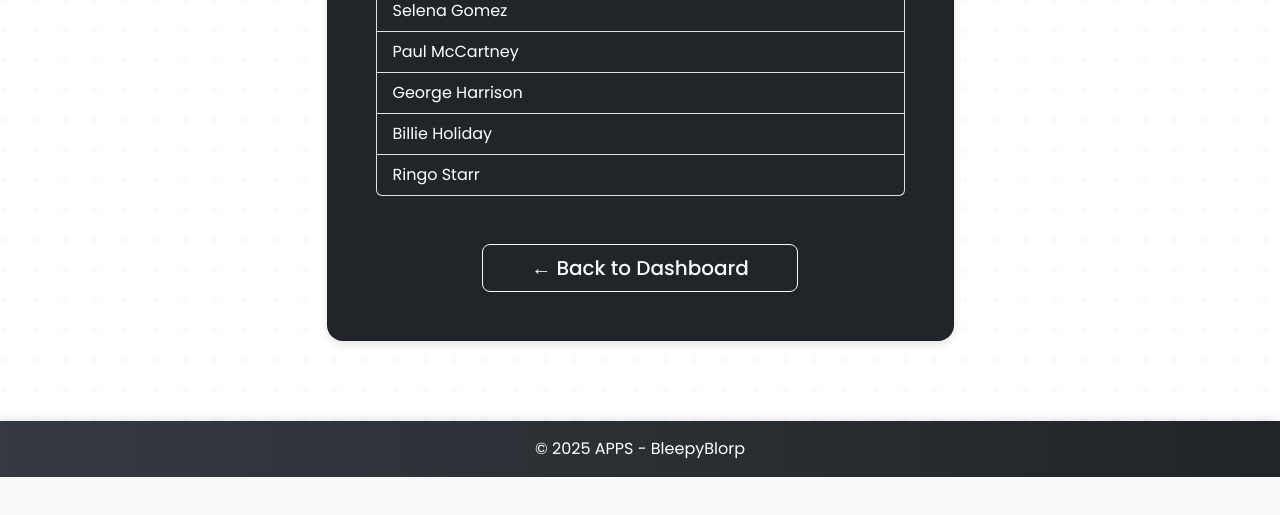
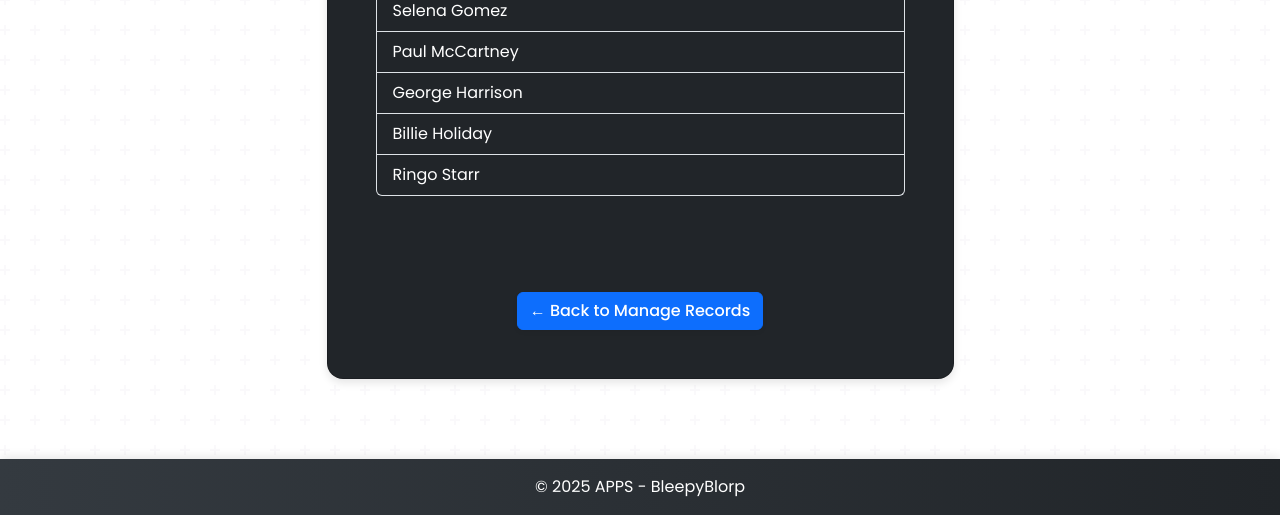
Before and after one commit to hadya584/gradpath, a Flask app: page /display_students in a window 1280 px wide. Shown: the part 755-1270 px from the top of the page. Before the commit the page ends 1232 px from the top, so only its background shows below. Run offline with Flask 3, Linux system fonts and the light colour scheme; a user stored in the database is signed in; data comes from the database, SQL or seed files in the repository; some libraries are stand-ins or nearby versions.

Commit message:
fixed admin back buttons

```diff
--- a/templates/admin/view_table.html
+++ b/templates/admin/view_table.html
@@ -64,7 +64,7 @@
 
             <div class="text-center mt-4">
 
-              <a href="{{ url_for('admin_manage') }}" class="btn btn-danger">← Back to Manage Records</a>
+              <a href="{{ url_for('admin_manage') }}" class="btn btn-primary mt-4">← Back to Manage Records</a>
 
             </div>
 
--- a/templates/students.html
+++ b/templates/students.html
@@ -32,11 +32,17 @@
             <br><br>
 
             <!-- Back to Dashboard Button -->
+            {% if session['role'] == 'Admin' %}
+             <div class="text-center mt-4">
+              <a href="{{ url_for('admin_manage') }}" class="btn btn-primary mt-4">← Back to Manage Records</a>
+            </div>
+            {% else %}
             <div class="d-flex justify-content-center">
               <a href="{{ url_for('alumni_dashboard') if session['role'] == 'Alumni' else url_for('gs_dashboard') if session['role'] == 'GS' else url_for('instructor_dashboard') if session['role'] == 'Faculty' else url_for('admin_dashboard') if session['role'] == 'Admin'}}" class="btn btn-outline-light btn-lg px-5">
                 ← Back to Dashboard
               </a>
             </div>
+            {% endif %}
           </div>
         </div>
       </div>
```
